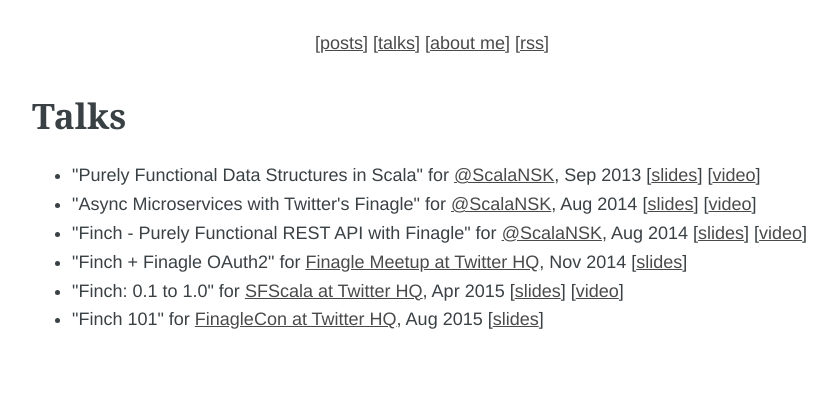
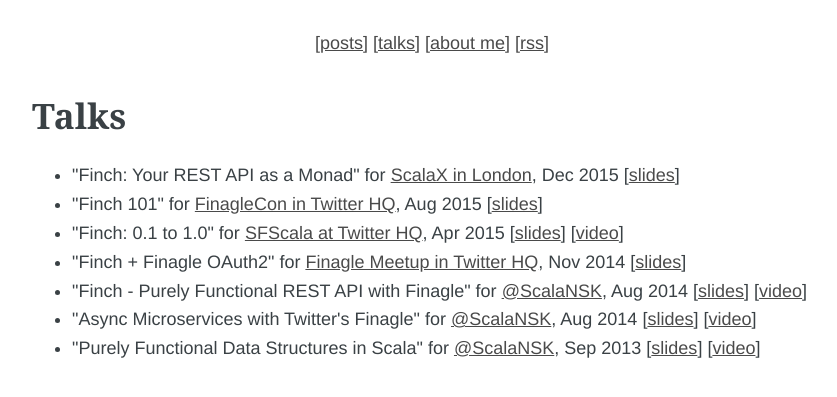
Before and after one commit to vkostyukov/vkostyukov.github.com, a Jekyll site: the page built from talks/index.html, in a window 1280 px wide. Shown: the top 397 px of the page, without its empty margins (208-1045 px from the left). Built offline with Jekyll 4.4.1, drawn with Linux system fonts in a browser that asks for light colours; Markdown is read by kramdown in place of the engine named in the settings.

Commit message:
Add link to new slides

```diff
--- a/talks/index.html
+++ b/talks/index.html
@@ -4,25 +4,33 @@ title: Talks
 ---
 
 <body>
-  <p>
+   <p>
     <ul>
       <li>
-        "Purely Functional Data Structures in Scala" for <a href="http://www.meetup.com/ScalaNsk/">@ScalaNSK</a>, Sep 2013 [<a href="http://www.slideshare.net/vkostyukov/purely-functional-data-structures-in-scala-26175521">slides</a>] [<a href="http://www.youtube.com/watch?v=fWnaW3CP7OI">video</a>]
+        "Finch: Your REST API as a Monad" for <a href="https://twitter.com/scalaexchange">ScalaX in London</a>, Dec 2015 [<a href="http://vkostyukov.net/slides/finch-monad/">slides</a>]
       </li>
+      <li>
+        "Finch 101" for <a href="https://twitter.com/FinagleCon/status/608711920716251137">FinagleCon in Twitter HQ</a>, Aug 2015 [<a href="http://vkostyukov.net/slides/finch-101/">slides</a>]
+      </li>
+
+      <li>
+        "Finch: 0.1 to 1.0" for <a href="http://www.meetup.com/SF-Scala">SFScala at Twitter HQ</a>, Apr 2015 [<a href="http://vkostyukov.net/slides/finch-01-to-10/">slides</a>] [<a href="https://www.youtube.com/watch?v=bbzRTxGDFhs">video</a>]
+      </li>
+
+      <li>
+        "Finch + Finagle OAuth2" for <a href="https://twitter.com/finagle/status/534908233068990464">Finagle Meetup in Twitter HQ</a>, Nov 2014 [<a href="http://www.slideshare.net/vkostyukov/finchfinagle-o-auth2">slides</a>]
+      </li>
+
+      <li>
+        "Finch - Purely Functional REST API with Finagle" for <a href="http://www.meetup.com/ScalaNsk/">@ScalaNSK</a>, Aug 2014 [<a href="http://www.slideshare.net/vkostyukov/finchio-purely-functional-rest-api-with-finagle">slides</a>] [<a href="https://youtu.be/Bh2z6CVdaek?t=34m16s">video</a>]
+      </li>
+
       <li>
         "Async Microservices with Twitter's Finagle" for <a href="http://www.meetup.com/ScalaNsk/">@ScalaNSK</a>, Aug 2014 [<a href="http://www.slideshare.net/vkostyukov/async-microservices-with-twitters-finagle">slides</a>] [<a href="https://www.youtube.com/watch?v=Bh2z6CVdaek">video</a>]
       </li>
+
       <li>
-        "Finch - Purely Functional REST API with Finagle" for <a href="http://www.meetup.com/ScalaNsk/">@ScalaNSK</a>, Aug 2014 [<a href="http://www.slideshare.net/vkostyukov/finchio-purely-functional-rest-api-with-finagle">slides</a>] [<a href="https://youtu.be/Bh2z6CVdaek?t=34m16s">video</a>]
-      </li>
-      <li>
-        "Finch + Finagle OAuth2" for <a href="https://twitter.com/finagle/status/534908233068990464">Finagle Meetup at Twitter HQ</a>, Nov 2014 [<a href="http://www.slideshare.net/vkostyukov/finchfinagle-o-auth2">slides</a>]
-      </li>
-      <li>
-        "Finch: 0.1 to 1.0" for <a href="http://www.meetup.com/SF-Scala">SFScala at Twitter HQ</a>, Apr 2015 [<a href="http://vkostyukov.ru/slides/finch-01-to-10/">slides</a>] [<a href="https://www.youtube.com/watch?v=bbzRTxGDFhs">video</a>]
-      </li>
-      <li>
-        "Finch 101" for <a href="https://twitter.com/FinagleCon/status/608711920716251137">FinagleCon at Twitter HQ</a>, Aug 2015 [<a href="http://vkostyukov.ru/slides/finch-101/">slides</a>]
+        "Purely Functional Data Structures in Scala" for <a href="http://www.meetup.com/ScalaNsk/">@ScalaNSK</a>, Sep 2013 [<a href="http://www.slideshare.net/vkostyukov/purely-functional-data-structures-in-scala-26175521">slides</a>] [<a href="http://www.youtube.com/watch?v=fWnaW3CP7OI">video</a>]
       </li>
     </ul>
   </p>
```
